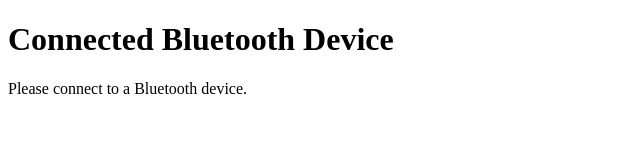
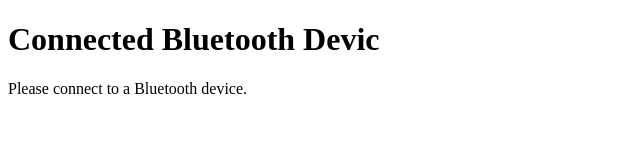
Before and after one commit to Krushnal09/app, a plain HTML site: page index.html in a window 1280 px wide. Shown: the full height of the page, 0-640 px from the left. Drawn offline with Linux system fonts and the light colour scheme.

Commit message:
Update index.html

```diff
--- a/index.html
+++ b/index.html
@@ -5,7 +5,7 @@
 </head>
 <body>
 
-<h1>Connected Bluetooth Device</h1>
+<h1>Connected Bluetooth Devic</h1>
 
 <p id="deviceName">Please connect to a Bluetooth device.</p>
 
```
